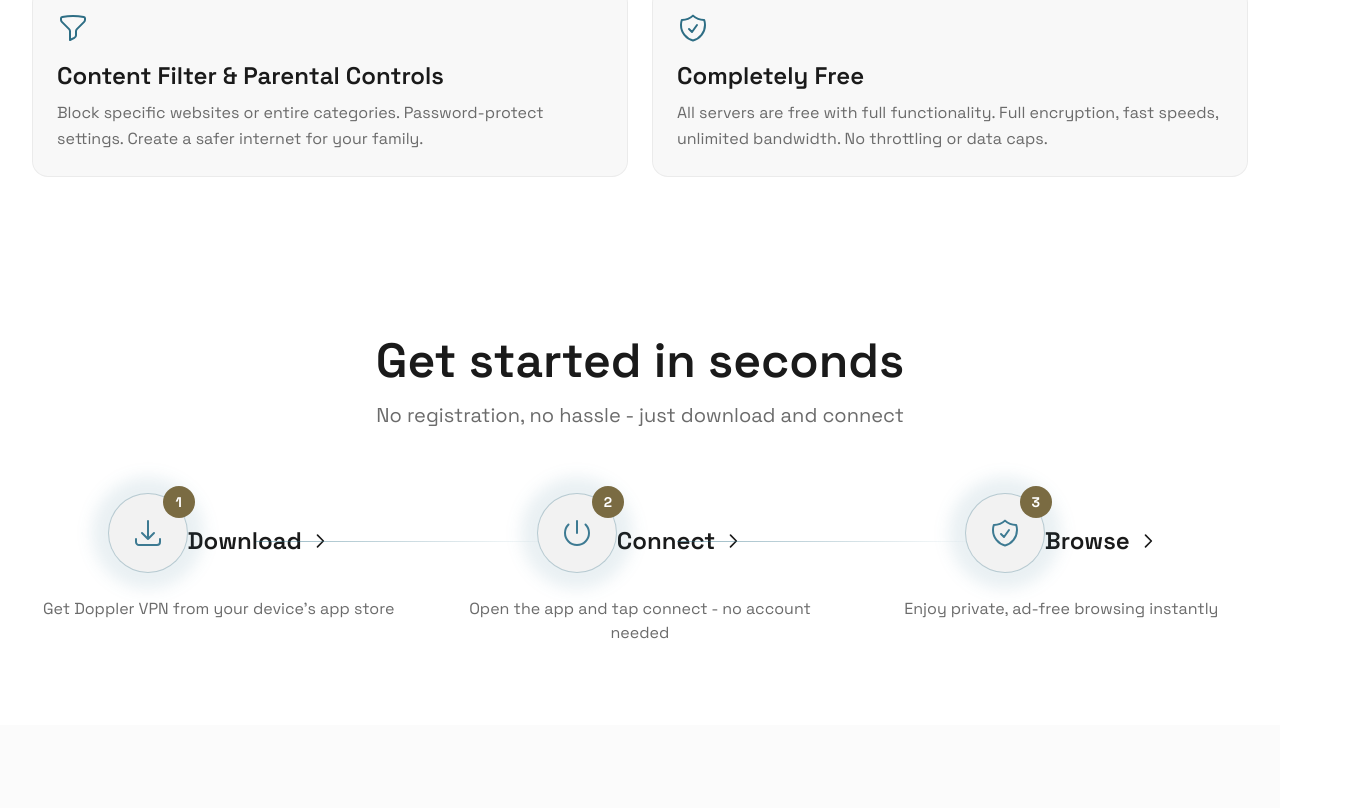
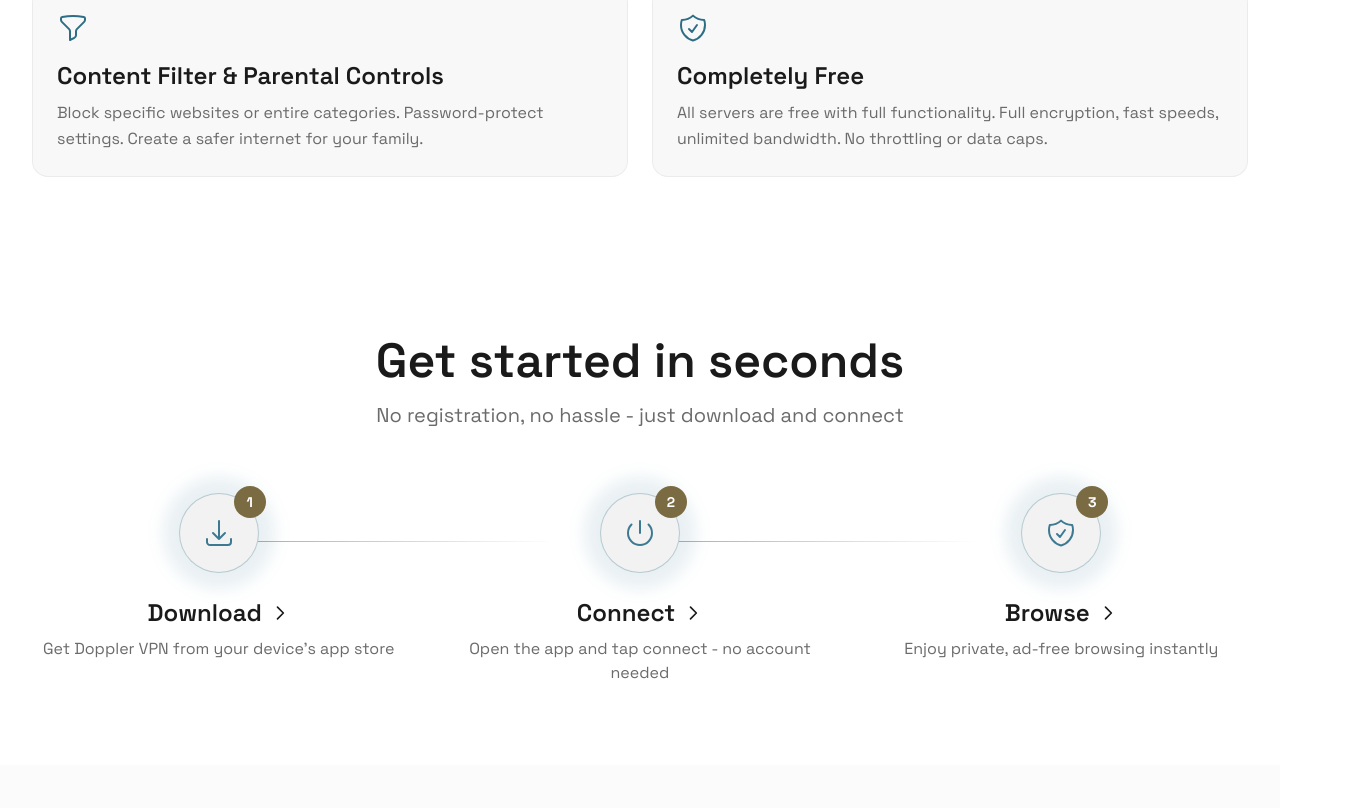
Before and after one commit to pochtmanr/dopplerland, a Next.js app: page /en in a window 1280 px wide. Shown: the part 1965-2773 px from the top of the page, 1360 px wide, since content can reach past the window. Built offline with nearby package versions, Linux system fonts and the light colour scheme; no server answers; the database is empty.

Commit message:
magor changes3

```diff
--- a/src/app/[locale]/page.tsx
+++ b/src/app/[locale]/page.tsx
@@ -104,7 +104,7 @@ export default async function HomePage({ params }: PageProps) {
   return (
     <>
       <Navbar />
-      <main>
+      <main className="overflow-x-hidden">
         <Hero />
         <Features />
         <HowItWorks />
--- a/src/components/layout/mobile-nav.tsx
+++ b/src/components/layout/mobile-nav.tsx
@@ -53,7 +53,7 @@ export function MobileNav() {
 
       {/* Mobile Menu */}
       {isOpen && (
-        <div className="absolute top-full start-0 end-0 bg-bg-secondary/95 backdrop-blur-lg border-t border-overlay/5 p-4">
+        <div className="fixed inset-x-0 top-[calc(theme(spacing.4)+3rem)] sm:top-[calc(theme(spacing.4)+3.5rem)] mx-4 sm:mx-6 lg:mx-8 bg-bg-secondary/95 backdrop-blur-lg border border-overlay/10 rounded-2xl shadow-lg p-4">
           <nav className="flex flex-col gap-4">
             {navItems.map((item) =>
               item.isPage ? (
--- a/src/components/layout/navbar.tsx
+++ b/src/components/layout/navbar.tsx
@@ -18,7 +18,7 @@ export async function Navbar() {
 
   return (
     <header className="fixed top-4 inset-x-0 z-50 px-4 sm:px-6 lg:px-8">
-      <nav className="mx-auto max-w-7xl flex items-center justify-between h-12 sm:h-14 bg-bg-primary/70 backdrop-blur-xl border border-overlay/10 rounded-full shadow-lg shadow-overlay/5 px-4 sm:px-2">
+      <nav className="mx-auto max-w-7xl flex items-center justify-between h-12 sm:h-14 bg-bg-primary/70 backdrop-blur-xl border border-overlay/10 rounded-full shadow-lg shadow-overlay/5 px-2 sm:px-4">
         {/* Logo */}
         <Link href="/" className="flex items-center gap-2.5">
           <Image
--- a/src/components/sections/how-it-works.tsx
+++ b/src/components/sections/how-it-works.tsx
@@ -100,27 +100,29 @@ export function HowItWorks() {
             </div>
 
             {/* Title as Link */}
+            <h3 className="mb-2">
               {stepLinks[key].isPage ? (
                 <Link
                   href={stepLinks[key].href}
-                className="inline-flex items-center gap-2 font-display text-xl md:text-2xl font-semibold text-text-primary hover:text-accent-teal transition-colors mb-2"
+                  className="inline-flex items-center justify-center gap-2 font-display text-xl md:text-2xl font-semibold text-text-primary hover:text-accent-teal transition-colors"
                 >
                   {t(`steps.${key}.title`)}
-                <svg className="w-5 h-5" fill="none" viewBox="0 0 24 24" stroke="currentColor" strokeWidth={2}>
+                  <svg className="w-5 h-5 shrink-0" fill="none" viewBox="0 0 24 24" stroke="currentColor" strokeWidth={2}>
                     <path strokeLinecap="round" strokeLinejoin="round" d="M9 5l7 7-7 7" />
                   </svg>
                 </Link>
               ) : (
                 <a
                   href={stepLinks[key].href}
-                className="inline-flex items-center gap-2 font-display text-xl md:text-2xl font-semibold text-text-primary hover:text-accent-teal transition-colors mb-2"
+                  className="inline-flex items-center justify-center gap-2 font-display text-xl md:text-2xl font-semibold text-text-primary hover:text-accent-teal transition-colors"
                 >
                   {t(`steps.${key}.title`)}
-                <svg className="w-5 h-5" fill="none" viewBox="0 0 24 24" stroke="currentColor" strokeWidth={2}>
+                  <svg className="w-5 h-5 shrink-0" fill="none" viewBox="0 0 24 24" stroke="currentColor" strokeWidth={2}>
                     <path strokeLinecap="round" strokeLinejoin="round" d="M9 5l7 7-7 7" />
                   </svg>
                 </a>
               )}
+            </h3>
             <p className="text-text-muted text-base">
               {t(`steps.${key}.description`)}
             </p>
```
Lines whose indentation alone changed are shown as unchanged.
